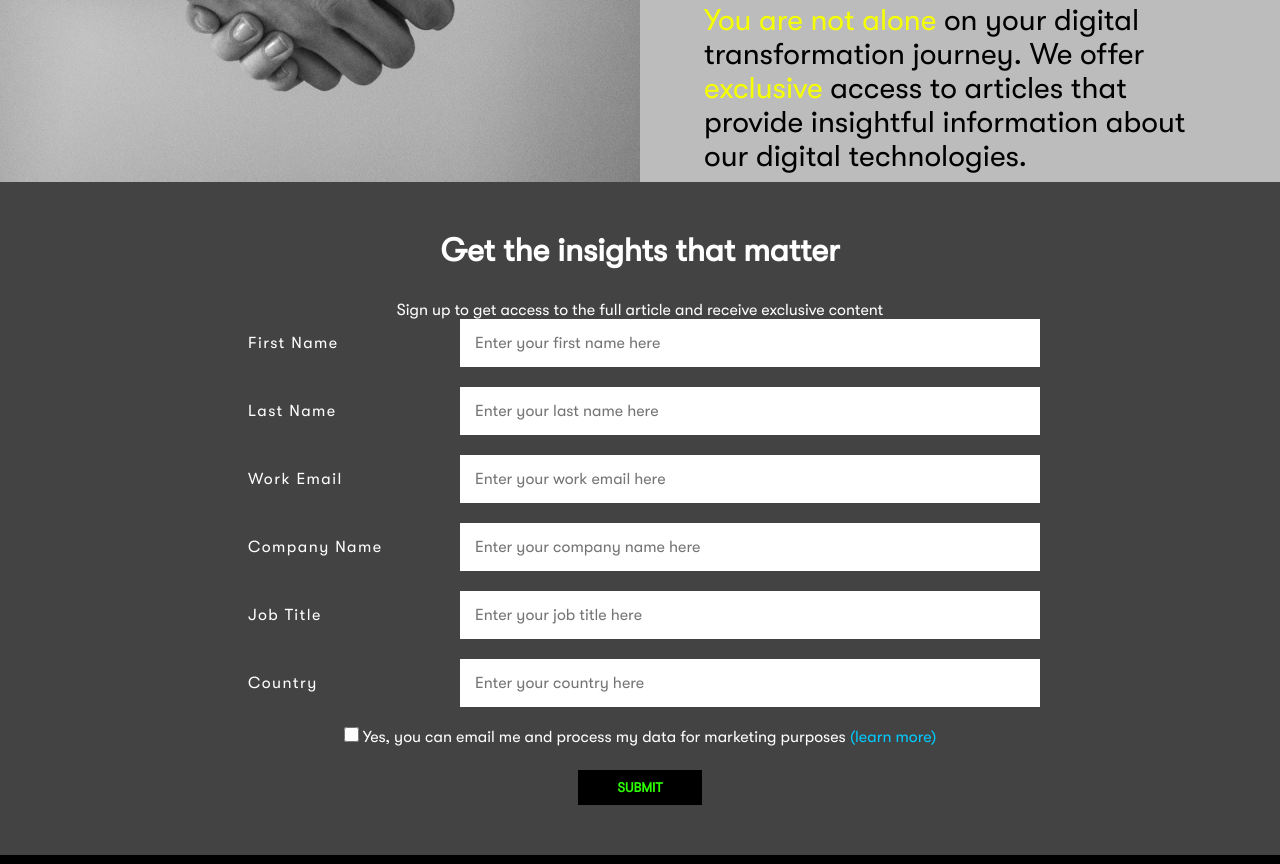
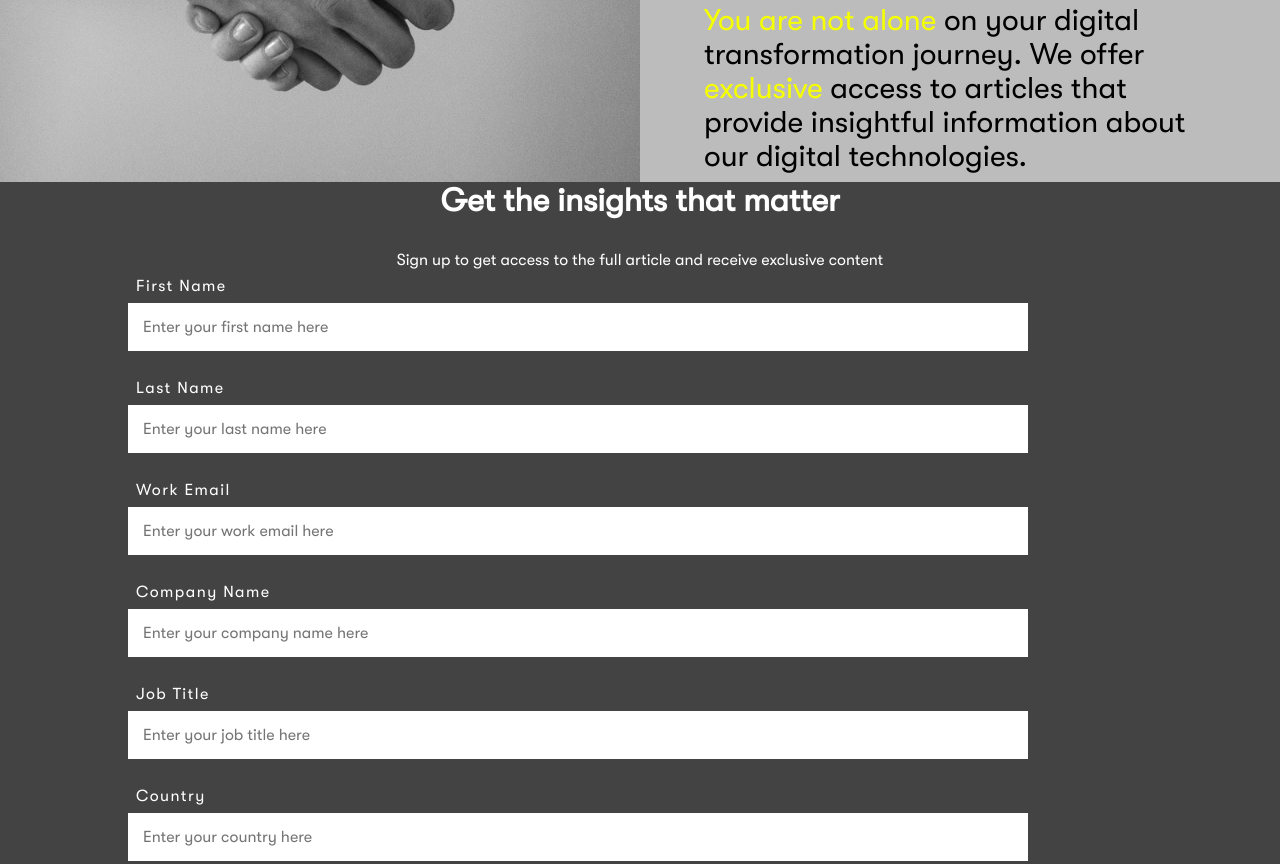
Before and after one commit to Patrick-Martins/DXCTechnology_Asset_Project, a website: page index.html in a window 1280 px wide. Shown: the part 1927-2791 px from the top of the page. Drawn offline with Linux system fonts and the light colour scheme; no server answers; files whose address does not match are found by name.

Commit message:
css stuff

```diff
--- a/stylesheet.css
+++ b/stylesheet.css
@@ -99,7 +99,6 @@
 .form-container {
   background: #434343;
   color: #fff;
-  padding: 50px 0;
 }
 li {
   list-style-type: none;
@@ -117,16 +116,14 @@ li {
 .flex-outer {
   list-style-type: none;
   padding: 0;
-  max-width: 800px;
-  margin: 0 auto;
+  max-width: 85%;
+  margin: 0;
 }
 
-.flex-outer li {
-  display: flex;
-  flex-wrap: wrap;
-  align-items: center;
+.flex-outer li > * {
+  display: block;
+  width: 100%;
 }
-
 .flex-outer > li:not(:last-child) {
   margin-bottom: 20px;
 }
@@ -139,12 +136,11 @@ li {
 
 .flex-outer > li > label,
 .flex-outer li p {
-  flex: 1 0 120px;
   max-width: 220px;
 }
 
-.flex-outer > li > label + * {
-  flex: 1 0 220px;
+.flex-outer > * {
+  margin: auto;
 }
 
 .flex-outer li p {
@@ -171,6 +167,7 @@ input:not([type="checkbox"]) {
   background: white;
   color: black;
   transition: 0.5s;
+  width: 100%;
 }
 input:placeholder-shown {
   border: none;
```
